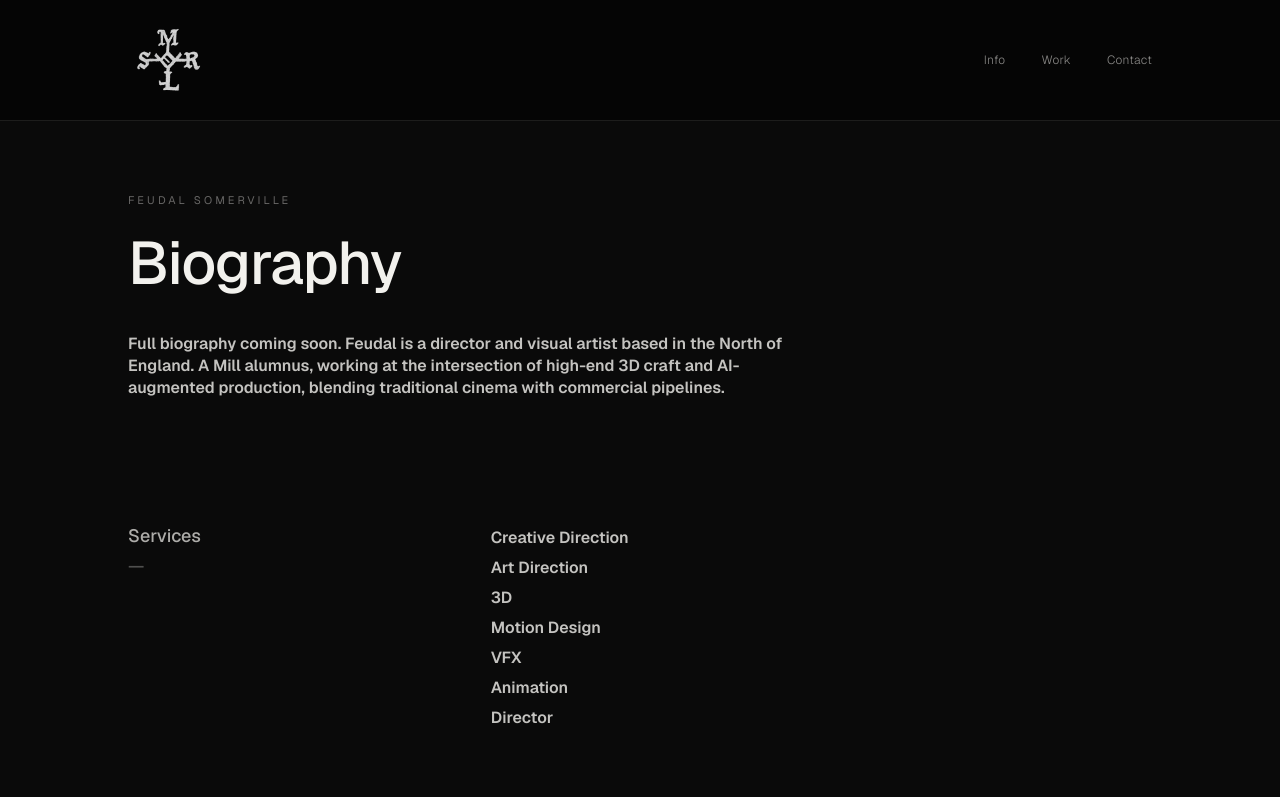
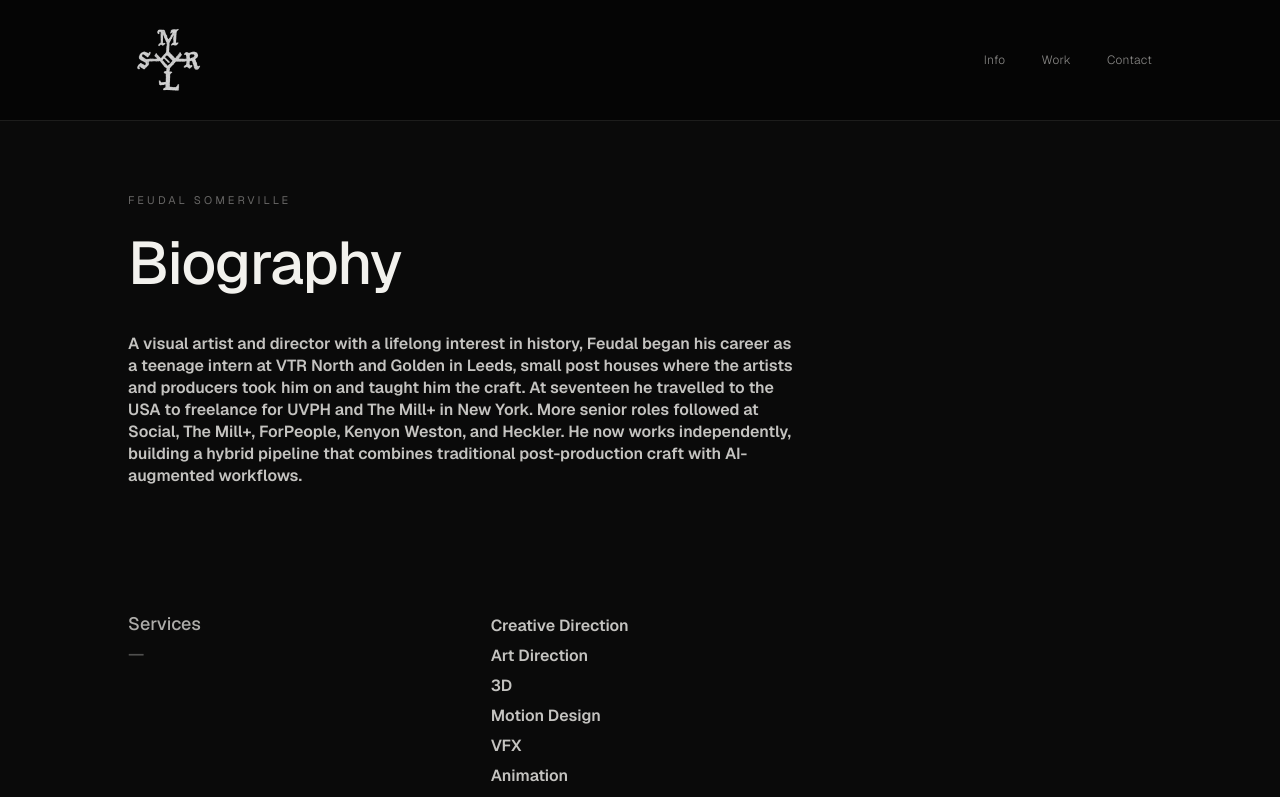
Before and after one commit to sommervillle/FeudalSomervilleWebsite, a React (Vite) app: page /info in a window 1280 px wide. Shown: the top 797 px of the page. Built offline with nearby package versions, Linux system fonts and the light colour scheme.

Commit message:
Info Biography: replace placeholder with full career narrative
Walks from the early VTR North / Golden internships through
USA freelance at UVPH and The Mill+, senior roles at Social,
The Mill+, ForPeople, Kenyon Weston, and Heckler, and the
present independent hybrid-pipeline practice.

```diff
--- a/src/pages/Info.tsx
+++ b/src/pages/Info.tsx
@@ -57,11 +57,16 @@ export default function Info() {
               Biography
             </h2>
             <p className="text-fg/80 text-base font-semibold leading-snug max-w-2xl">
-              Full biography coming soon. Feudal is a director and visual
-              artist based in the North of England. A Mill alumnus,
-              working at the intersection of high-end 3D craft and
-              AI-augmented production, blending traditional cinema with
-              commercial pipelines.
+              A visual artist and director with a lifelong interest in
+              history, Feudal began his career as a teenage intern at VTR
+              North and Golden in Leeds, small post houses where the
+              artists and producers took him on and taught him the craft.
+              At seventeen he travelled to the USA to freelance for UVPH
+              and The Mill+ in New York. More senior roles followed at
+              Social, The Mill+, ForPeople, Kenyon Weston, and Heckler.
+              He now works independently, building a hybrid pipeline that
+              combines traditional post-production craft with AI-augmented
+              workflows.
             </p>
           </div>
 
```
